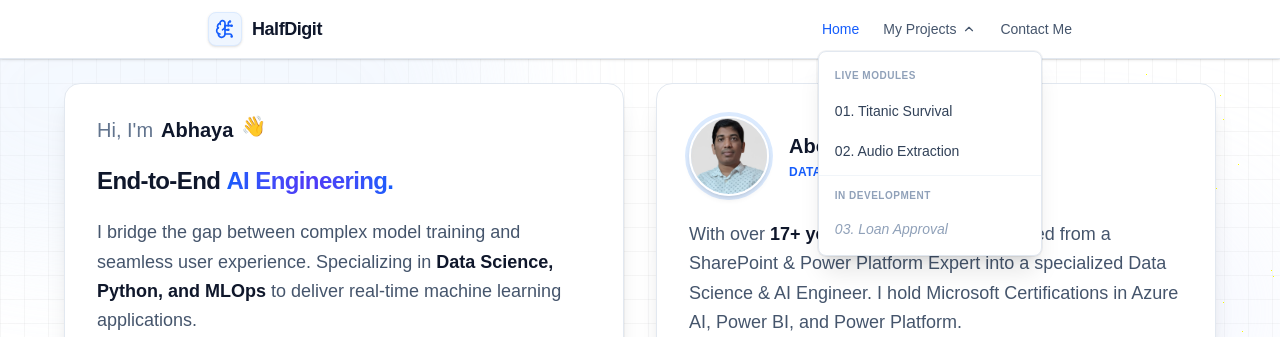
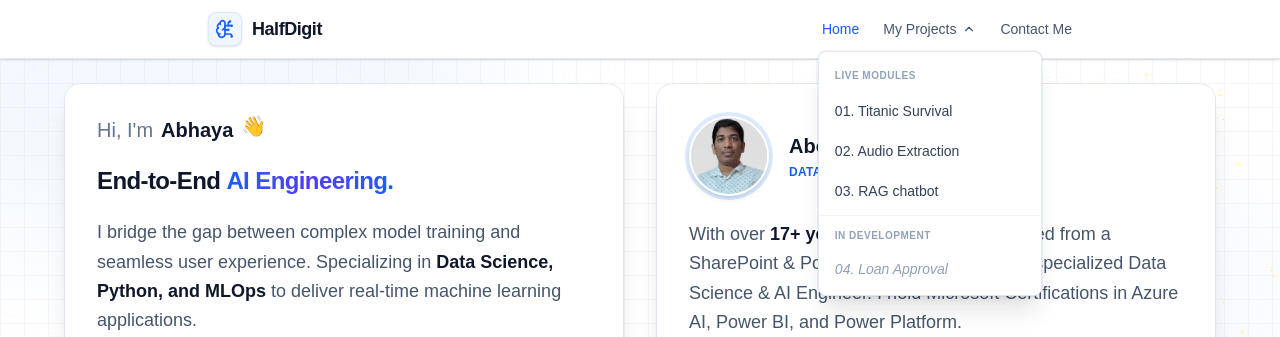
Before and after one commit to abhayas/halfdigit-web, a Next.js app: page / in a window 1280 px wide. Both pictures are taken after a click on the button "My Projects". Shown: the top 337 px of the page. Built offline with nearby package versions, Linux system fonts and the light colour scheme; no server answers.

Commit message:
Markdown functionality in the chatbot

```diff
--- a/app/components/ChatBot.jsx
+++ b/app/components/ChatBot.jsx
@@ -3,6 +3,7 @@ import React, { useState, useEffect, useRef } from 'react';
 import { Send, Bot, X, MessageCircle, Sparkles } from 'lucide-react';
 import Link from 'next/link';
 import Image from 'next/image'
+import ReactMarkdown from 'react-markdown'
 
 export default function ChatBot() {
   const [isOpen, setIsOpen] = useState(false);
@@ -133,10 +134,22 @@ export default function ChatBot() {
           {messages.map((msg, idx) => (
             <div key={idx} className={`flex ${msg.role === 'user' ? 'justify-end' : 'justify-start'}`}>
               <div className={`max-w-[85%] p-3 rounded-2xl text-sm leading-relaxed shadow-sm ${msg.role === 'user'
-                  ? 'bg-blue-600 text-white rounded-br-none'
-                  : 'bg-white border border-slate-200 text-slate-700 rounded-bl-none'
+                ? 'bg-blue-600 text-white rounded-br-none'
+                : 'bg-white border border-slate-200 text-slate-700 rounded-bl-none'
                 }`}>
-                {msg.text}
+                {typeof msg.text === 'string' ? (
+
+                  <ReactMarkdown
+                    components={{
+                      // Custom styling for Markdown elements to look good in Tailwind
+                      strong: ({ node, ...props }) => <span className="font-bold" {...props} />,
+                      a: ({ node, ...props }) => <a className="text-blue-600 underline hover:text-blue-800" target="_blank" rel="noopener noreferrer" {...props} />,
+                      ul: ({ node, ...props }) => <ul className="list-disc pl-4 space-y-1 my-2" {...props} />,
+                      ol: ({ node, ...props }) => <ol className="list-decimal pl-4 space-y-1 my-2" {...props} />,
+                      li: ({ node, ...props }) => <li className="pl-1" {...props} />,
+                      p: ({ node, ...props }) => <p className="mb-2 last:mb-0" {...props} />
+                    }}
+                  >{msg.text}</ReactMarkdown>) : (msg.text)}
               </div>
             </div>
           ))}
@@ -159,7 +172,7 @@ export default function ChatBot() {
             value={query}
             onChange={(e) => setQuery(e.target.value)}
             onKeyPress={(e) => e.key === 'Enter' && handleSend()}
-            placeholder="Type your question..."
+            placeholder="e.g. What certifications has Abhaya done?..."
             className="flex-1 text-sm px-4 py-2.5 bg-slate-100 border-none rounded-full focus:outline-none focus:ring-2 focus:ring-blue-100 placeholder:text-slate-400"
           />
           <button
--- a/app/components/Navbar.jsx
+++ b/app/components/Navbar.jsx
@@ -6,6 +6,9 @@ import { useState, useRef, useEffect } from "react";
 import { ChevronDown, BrainCircuit } from "lucide-react";
 
 export default function Navbar() {
+
+
+
   const pathname = usePathname();
   const [open, setOpen] = useState(false);
   const dropdownRef = useRef(null);
@@ -19,6 +22,11 @@ export default function Navbar() {
     document.addEventListener("click", handleClick);
     return () => document.removeEventListener("click", handleClick);
   }, []);
+
+const openChatBot = () => {
+    // This triggers the listener we added in ChatBot.jsx
+    window.dispatchEvent(new Event('openChatBot'));
+  };
 
   // Updated link styles for Light Theme
   const linkClass = (path) =>
@@ -88,6 +96,15 @@ export default function Navbar() {
                 >
                   02. Audio Extraction
                 </Link>
+                <Link
+                  href="/#modules"
+                  onClick={openChatBot}
+                  className={`block px-4 py-2.5 text-sm transition-colors ${
+                    pathname === "/#modules" ? "bg-blue-50 text-blue-700 font-medium" : "text-slate-700 hover:bg-slate-50 hover:text-blue-600"
+                  }`}
+                >
+                  03. RAG chatbot
+                </Link>
 
                 <div className="my-1 border-t border-slate-100"></div>
 
@@ -96,7 +113,7 @@ export default function Navbar() {
                 </div>
 
                 <span className="block px-4 py-2 text-sm text-slate-400 cursor-not-allowed italic">
-                  03. Loan Approval
+                  04. Loan Approval
                 </span>
               </div>
             )}
--- a/package.json
+++ b/package.json
@@ -12,7 +12,8 @@
     "lucide-react": "^0.562.0",
     "next": "16.1.0",
     "react": "19.2.3",
-    "react-dom": "19.2.3"
+    "react-dom": "19.2.3",
+    "react-markdown": "^10.1.0"
   },
   "devDependencies": {
     "@tailwindcss/postcss": "^4",
```
Also changed, not shown: 1 other file (tests, documents, lock files or other folders).
